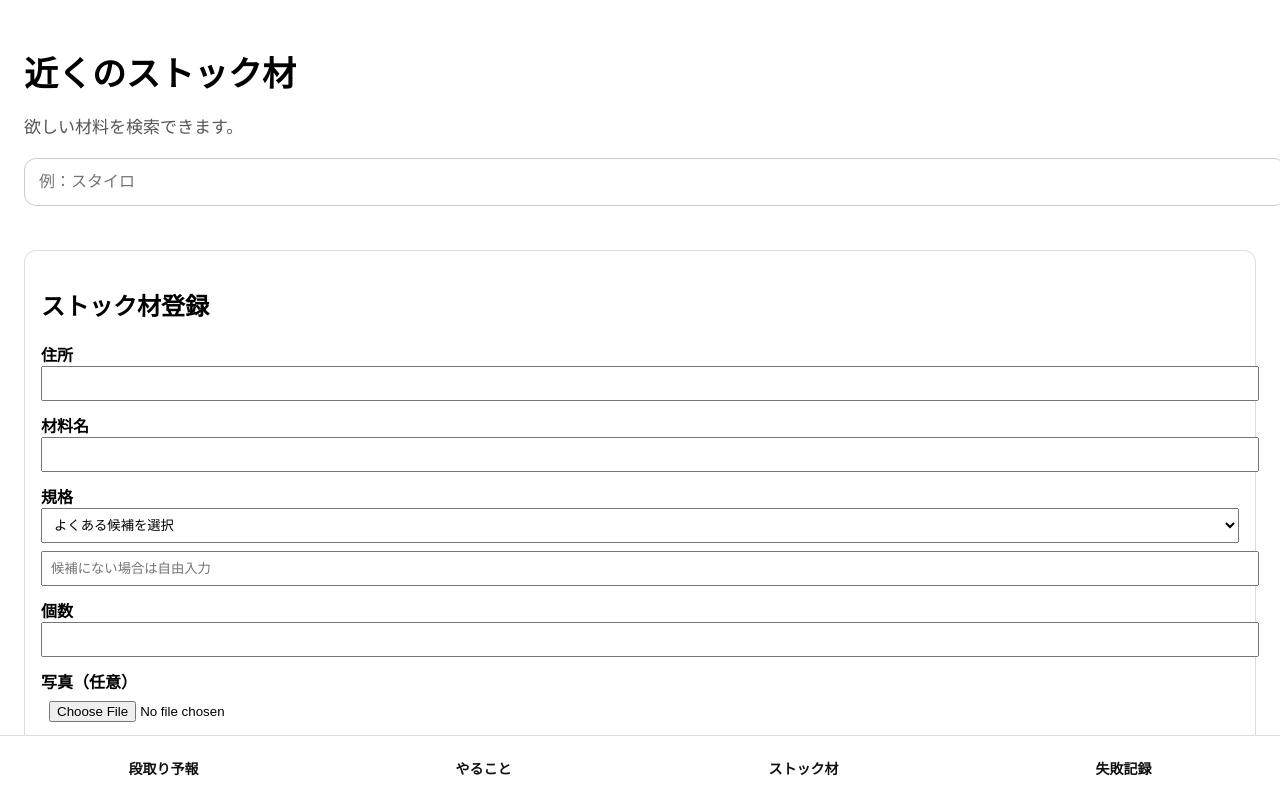
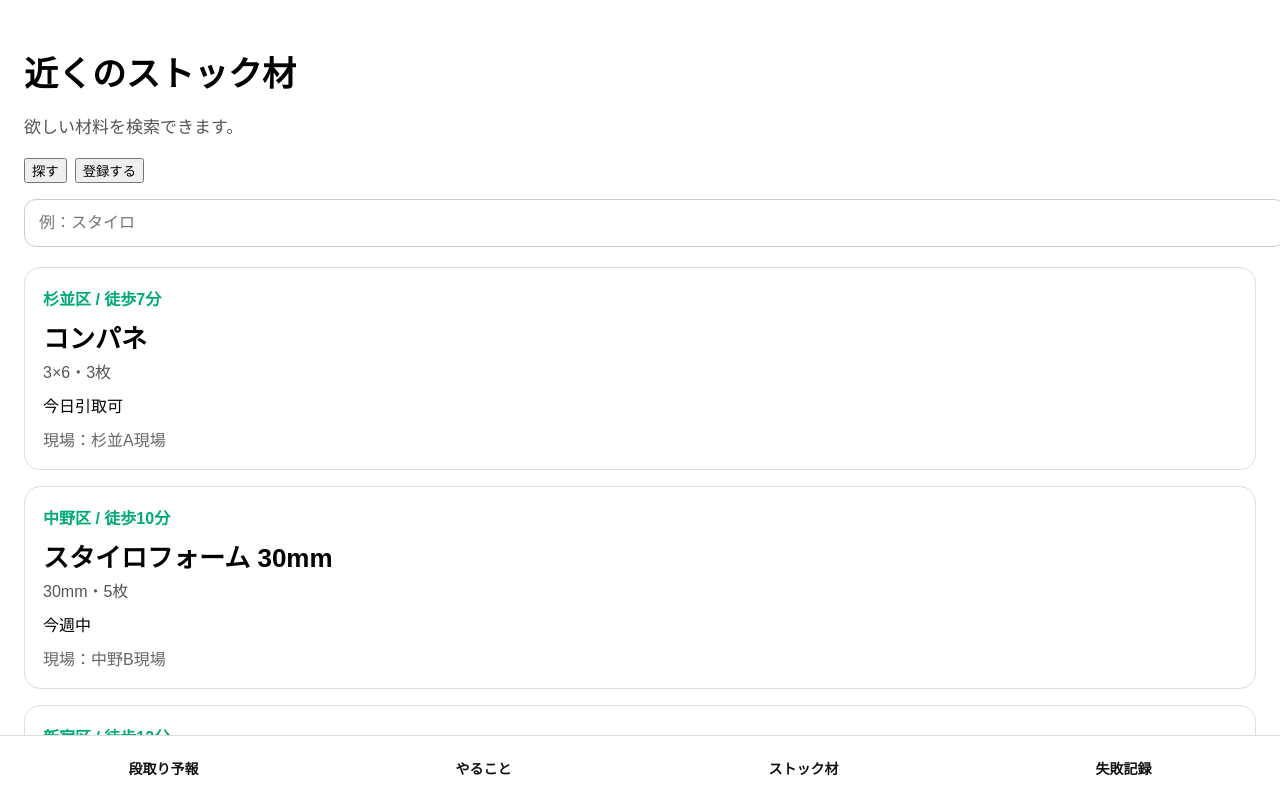
Before and after one commit to yohaku-app/yohaku, a Next.js app: page /stock in a window 1280 px wide. Shown: the top 798 px of the page. Built offline with nearby package versions, Linux system fonts and the light colour scheme.

Commit message:
separate stock search and register views

```diff
--- a/app/stock/page.tsx
+++ b/app/stock/page.tsx
@@ -16,6 +16,7 @@ export default function StockPage() {
   const [deadline, setDeadline] = useState("");
   const [photo, setPhoto] = useState<File | null>(null)
   const [photoPreview, setPhotoPreview] = useState("")
+  const [mode, setMode] = useState("search");
 
 
 
@@ -99,6 +100,13 @@ export default function StockPage() {
         欲しい材料を検索できます。
       </p>
 
+      <div style={{ display: "flex", gap: 8, marginBottom: 16 }}>
+        <button onClick={() => setMode("search")}>探す</button>
+        <button onClick={() => setMode("register")}>登録する</button>
+      </div>
+
+      {mode === "search" && (
+        <>
           <input
             type="text"
             placeholder="例：スタイロ"
@@ -112,9 +120,13 @@ export default function StockPage() {
               border: "1px solid #ccc",
               marginBottom: 20,
             }}
+          />
+        </>
+      )}
 
 
-      />
+      {mode === "register" && (
+        <>
 
           <div style={{ marginTop: "24px", padding: "16px", border: "1px solid #ddd", borderRadius: "12px" }}>
             <h2>ストック材登録</h2>
@@ -267,6 +279,9 @@ export default function StockPage() {
             </button>
           </div>
 
+        </>
+      )}
+
       <div style={{ display: "grid", gap: 16 }}>
         {filteredItems.map((item, index) => (
           <div
@@ -298,6 +313,6 @@ export default function StockPage() {
           </div>
         ))}
       </div>
-    </main>
+    </main >
   );
 }
```
Lines whose indentation alone changed are shown as unchanged.
